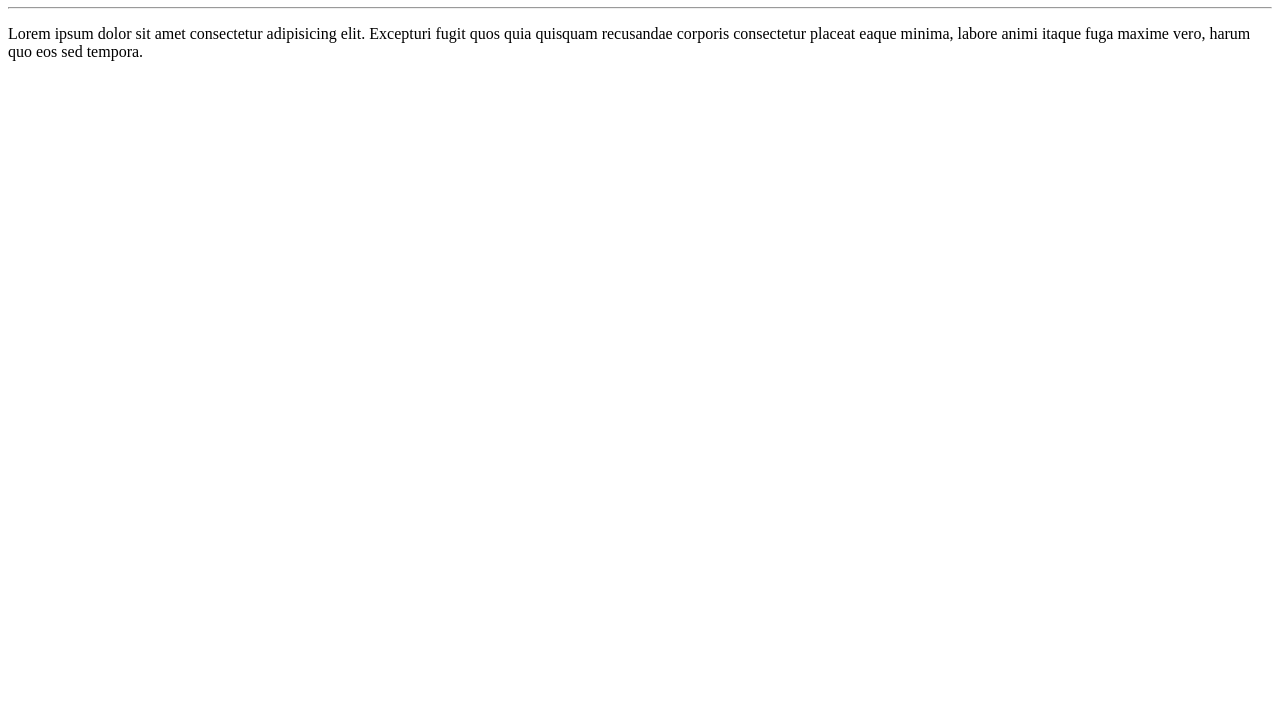
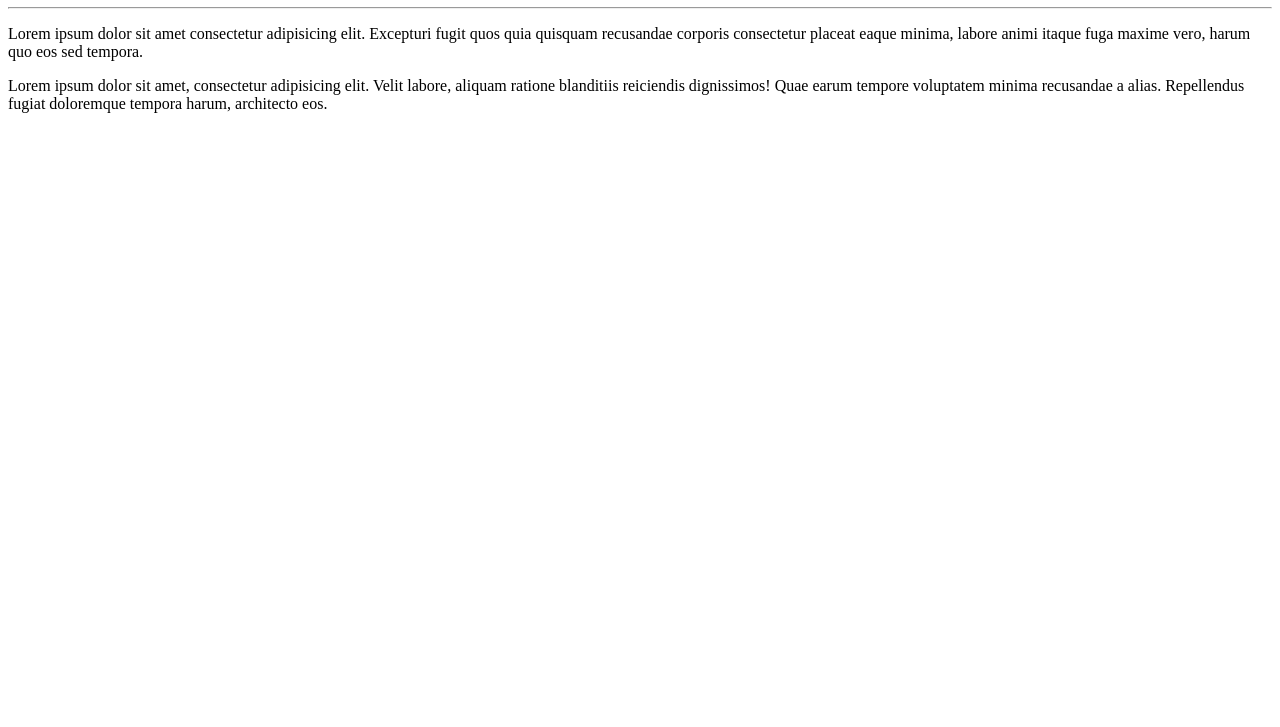
Before and after one commit to HudsonPugliesi/Ola-Mundo, a plain HTML site: page site-exemplo/index.html in a window 1280 px wide. Shown: the part 73-800 px from the top of the page. Drawn offline with Linux system fonts and the light colour scheme.

Commit message:
adicionei um paragrafo

```diff
--- a/site-exemplo/index.html
+++ b/site-exemplo/index.html
@@ -9,5 +9,6 @@
     <h1>Olá, Mundo!</h1>
     <hr>
     <p>Lorem ipsum dolor sit amet consectetur adipisicing elit. Excepturi fugit quos quia quisquam recusandae corporis consectetur placeat eaque minima, labore animi itaque fuga maxime vero, harum quo eos sed tempora.</p>
+    <p>Lorem ipsum dolor sit amet, consectetur adipisicing elit. Velit labore, aliquam ratione blanditiis reiciendis dignissimos! Quae earum tempore voluptatem minima recusandae a alias. Repellendus fugiat doloremque tempora harum, architecto eos.</p>
 </body>
 </html>
```
